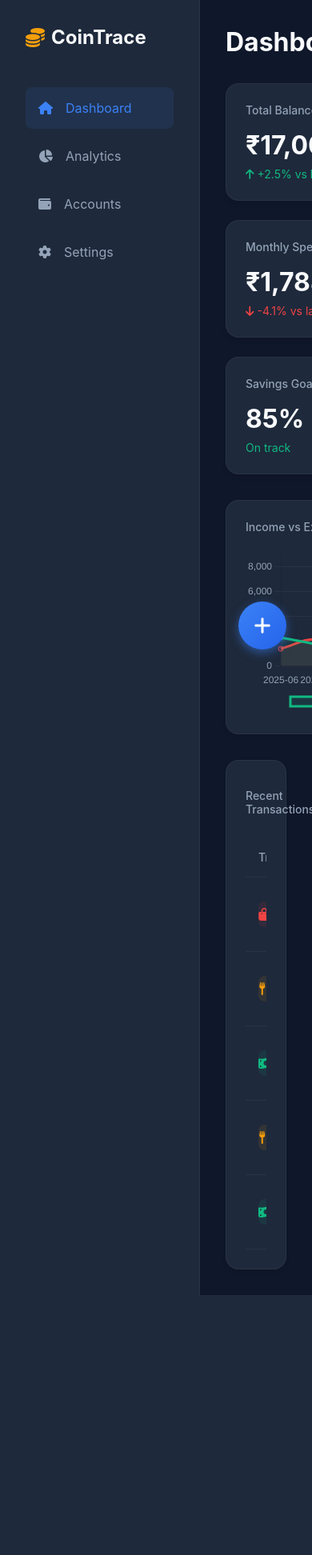
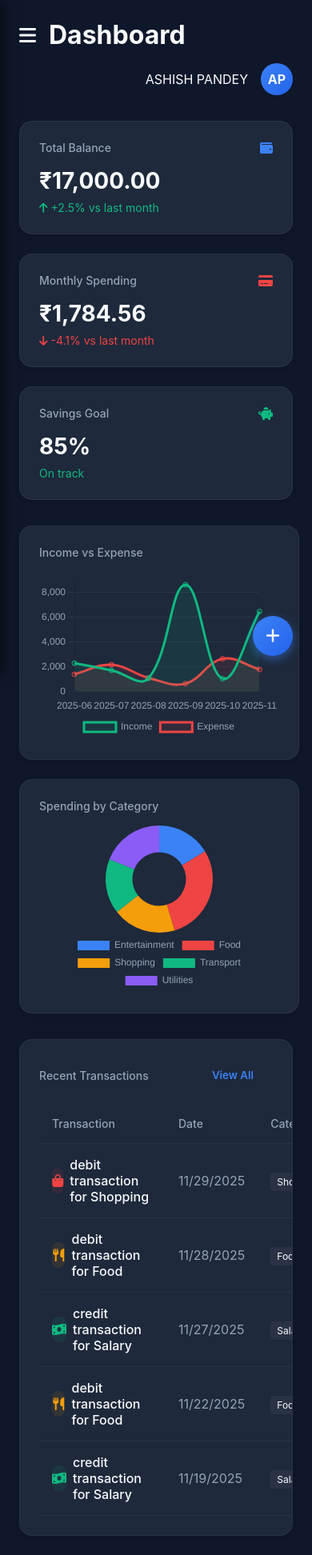
Before and after one commit to Ashishdevpandey/CoinTrace, a Flask app: page / in a window 390 px wide. Shown: the whole page at 80% size. Before the commit the page ends 1619 px from the top, so only its background shows below. Run offline with Flask 3, Linux system fonts and the light colour scheme; data comes from the database, SQL or seed files in the repository.

Commit message:
added responsiveness

```diff
--- a/templates/index.html
+++ b/templates/index.html
@@ -307,11 +307,118 @@
         .fab:hover {
             transform: scale(1.1);
         }
+
+        /* Responsive Design */
+        .menu-toggle {
+            display: none;
+            font-size: 1.5rem;
+            color: var(--text-primary);
+            cursor: pointer;
+            margin-right: 1rem;
+        }
+
+        .sidebar-overlay {
+            display: none;
+            position: fixed;
+            top: 0;
+            left: 0;
+            width: 100%;
+            height: 100%;
+            background: rgba(0, 0, 0, 0.5);
+            backdrop-filter: blur(4px);
+            z-index: 999;
+        }
+
+        /* TV / Large Screens */
+        @media (min-width: 1921px) {
+            html {
+                font-size: 18px;
+            }
+
+            .grid {
+                grid-template-columns: repeat(4, 1fr);
+            }
+        }
+
+        /* Laptop / Desktop */
+        @media (max-width: 1366px) {
+            .grid {
+                grid-template-columns: repeat(auto-fit, minmax(250px, 1fr));
+            }
+        }
+
+        /* Tablet */
+        @media (max-width: 1024px) {
+            .sidebar {
+                position: fixed;
+                left: -250px;
+                top: 0;
+                height: 100vh;
+                z-index: 1000;
+                transition: left 0.3s ease;
+                box-shadow: 4px 0 15px rgba(0, 0, 0, 0.5);
+            }
+
+            .sidebar.active {
+                left: 0;
+            }
+
+            .sidebar-overlay.active {
+                display: block;
+            }
+
+            .menu-toggle {
+                display: block;
+            }
+
+            .main-content {
+                width: 100%;
+                padding: 1.5rem;
+            }
+
+            .grid[style*="grid-template-columns: 1fr 1fr;"] {
+                grid-template-columns: 1fr !important;
+            }
+        }
+
+        /* Mobile */
+        @media (max-width: 768px) {
+            .header {
+                flex-wrap: wrap;
+                gap: 1rem;
+            }
+
+            .user-profile {
+                margin-left: auto;
+            }
+
+            .grid {
+                grid-template-columns: 1fr;
+            }
+
+            .card-value {
+                font-size: 1.75rem;
+            }
+
+            .fab {
+                bottom: 1.5rem;
+                right: 1.5rem;
+                width: 50px;
+                height: 50px;
+                font-size: 1.25rem;
+            }
+
+            .table-container {
+                margin: 0 -1.5rem;
+                padding: 0 1.5rem;
+            }
+        }
     </style>
 </head>
 
 <body>
-    <div class="sidebar">
+    <div class="sidebar-overlay" onclick="toggleSidebar()"></div>
+    <div class="sidebar" id="sidebar">
         <div class="logo">
             <i class="fas fa-coins"></i>
             CoinTrace
@@ -334,7 +441,10 @@
 
     <div class="main-content">
         <div class="header">
-            <h1 id="pageTitle">Dashboard</h1>
+            <div style="display: flex; align-items: center;">
+                <i class="fas fa-bars menu-toggle" onclick="toggleSidebar()"></i>
+                <h1 id="pageTitle">Dashboard</h1>
+            </div>
             <div class="user-profile">
                 <span>ASHISH PANDEY</span>
                 <div class="avatar">AP</div>
@@ -585,6 +695,17 @@
 
             // Update Header
             document.getElementById('pageTitle').textContent = sectionId.charAt(0).toUpperCase() + sectionId.slice(1);
+
+            // Close sidebar on mobile when navigating
+            if (window.innerWidth <= 1024) {
+                document.getElementById('sidebar').classList.remove('active');
+                document.querySelector('.sidebar-overlay').classList.remove('active');
+            }
+        }
+
+        function toggleSidebar() {
+            document.getElementById('sidebar').classList.toggle('active');
+            document.querySelector('.sidebar-overlay').classList.toggle('active');
         }
 
         // Fix for nav item active state when clicking
```
